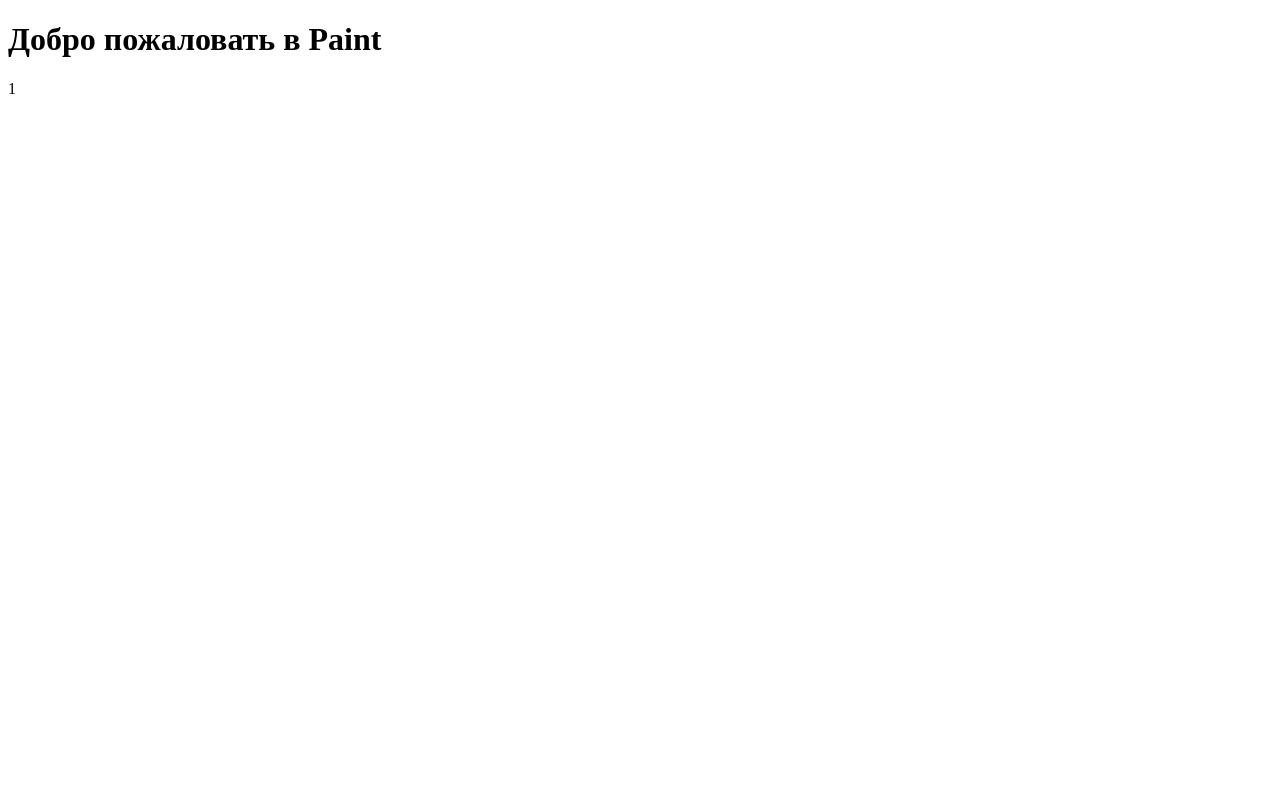
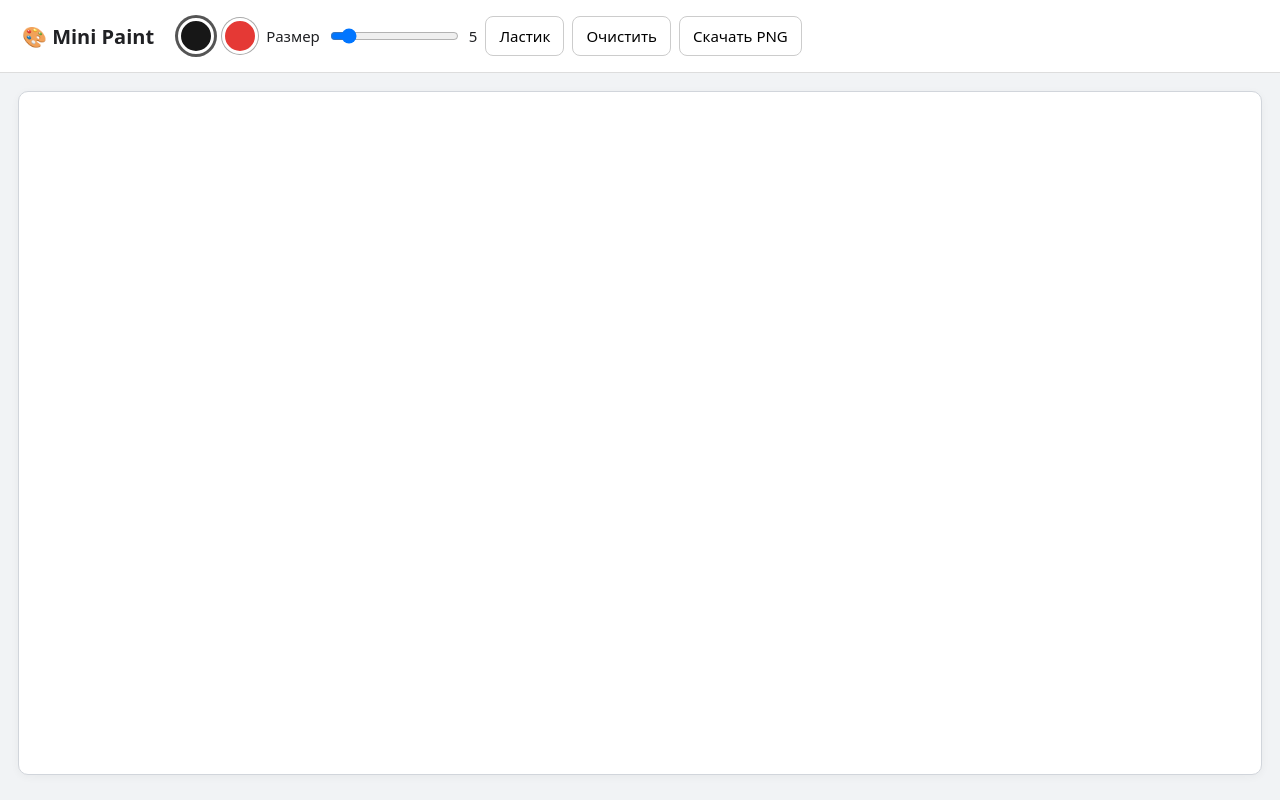
Before and after one commit to MaxCringe/paint, a plain HTML site: page index.html in a window 1280 px wide. Drawn offline with Linux system fonts and the light colour scheme.

Commit message:
Build simple Mini Paint drawing app

```diff
--- a/index.html
+++ b/index.html
@@ -1,11 +1,56 @@
-<!DOCTYPE html>
-<html>
+<!doctype html>
+<html lang="ru">
 <head>
-    <title>Paint</title>
+<meta charset="utf-8">
+<meta name="viewport" content="width=device-width,initial-scale=1">
+<title>Mini Paint</title>
+<style>
+*{box-sizing:border-box}body{margin:0;font:15px system-ui,Arial,sans-serif;background:#f1f3f5;color:#202124}
+header{padding:16px 22px;background:#fff;border-bottom:1px solid #ddd;display:flex;align-items:center;gap:12px;flex-wrap:wrap}
+h1{font-size:20px;margin:0 12px 0 0}.tools{display:flex;align-items:center;gap:8px;flex-wrap:wrap}
+button{border:1px solid #ccc;background:white;border-radius:8px;padding:9px 13px;cursor:pointer;font:inherit}
+button:hover{background:#f0f0f0}.swatch{width:36px;height:36px;padding:0;border:3px solid white;box-shadow:0 0 0 1px #aaa;border-radius:50%}.swatch.active{box-shadow:0 0 0 3px #555}
+#red{background:#e53935}#black{background:#171717}.spacer{flex:1}label{display:flex;align-items:center;gap:8px}
+main{padding:18px;height:calc(100vh - 80px);min-height:300px}#board{width:100%;height:100%;display:block;background:#fff;border:1px solid #d1d5db;border-radius:10px;box-shadow:0 2px 8px #0000000b;touch-action:none;cursor:crosshair}
+@media(max-width:600px){header{padding:12px}main{padding:10px;height:calc(100vh - 135px)}h1{width:100%}}
+</style>
 </head>
 <body>
-    <h1>Добро пожаловать в Paint</h1>
-    1
-    <!-- Здесь будет канвас для рисования -->
+<header>
+<h1>🎨 Mini Paint</h1>
+<div class="tools">
+<button class="swatch active" id="black" aria-label="Чёрный цвет" title="Чёрный"></button>
+<button class="swatch" id="red" aria-label="Красный цвет" title="Красный"></button>
+<label>Размер <input id="size" type="range" min="1" max="40" value="5"><span id="sizeValue">5</span></label>
+<button id="eraser">Ластик</button>
+<button id="clear">Очистить</button>
+<button id="save">Скачать PNG</button>
+</div>
+</header>
+<main><canvas id="board" aria-label="Холст для рисования"></canvas></main>
+<script>
+const canvas=document.getElementById('board'),ctx=canvas.getContext('2d');
+const size=document.getElementById('size'),sizeValue=document.getElementById('sizeValue');
+let color='#171717',drawing=false,lastX=0,lastY=0,eraser=false;
+function resize(){
+ const rect=canvas.getBoundingClientRect(),dpr=window.devicePixelRatio||1;
+ const old=document.createElement('canvas');old.width=canvas.width;old.height=canvas.height;old.getContext('2d').drawImage(canvas,0,0);
+ canvas.width=Math.round(rect.width*dpr);canvas.height=Math.round(rect.height*dpr);
+ ctx.setTransform(dpr,0,0,dpr,0,0);ctx.lineCap='round';ctx.lineJoin='round';
+ if(old.width&&old.height)ctx.drawImage(old,0,0,old.width,old.height,0,0,rect.width,rect.height);
+}
+function choose(c){color=c;eraser=false;document.getElementById('eraser').style.background='white';document.querySelectorAll('.swatch').forEach(b=>b.classList.toggle('active',b.id===c.slice(1)));}
+document.getElementById('black').onclick=()=>choose('#171717');
+document.getElementById('red').onclick=()=>choose('#e53935');
+document.getElementById('eraser').onclick=()=>{eraser=true;document.querySelectorAll('.swatch').forEach(b=>b.classList.remove('active'));document.getElementById('eraser').style.background='#ddd';};
+size.oninput=()=>sizeValue.textContent=size.value;
+function pos(e){const r=canvas.getBoundingClientRect();return{x:e.clientX-r.left,y:e.clientY-r.top}}
+canvas.addEventListener('pointerdown',e=>{drawing=true;canvas.setPointerCapture(e.pointerId);const p=pos(e);lastX=p.x;lastY=p.y;ctx.beginPath();ctx.arc(lastX,lastY,Number(size.value)/2,0,Math.PI*2);ctx.fillStyle=eraser?'#fff':color;ctx.fill();});
+canvas.addEventListener('pointermove',e=>{if(!drawing)return;const p=pos(e);ctx.beginPath();ctx.moveTo(lastX,lastY);ctx.lineTo(p.x,p.y);ctx.strokeStyle=eraser?'#fff':color;ctx.lineWidth=Number(size.value);ctx.stroke();lastX=p.x;lastY=p.y;});
+function stop(){drawing=false}canvas.addEventListener('pointerup',stop);canvas.addEventListener('pointercancel',stop);canvas.addEventListener('lostpointercapture',stop);
+document.getElementById('clear').onclick=()=>{if(confirm('Очистить весь рисунок?'))ctx.clearRect(0,0,canvas.width,canvas.height)};
+document.getElementById('save').onclick=()=>{const a=document.createElement('a');a.download='my-drawing.png';a.href=canvas.toDataURL('image/png');a.click()};
+new ResizeObserver(resize).observe(canvas);
+</script>
 </body>
 </html>
```
